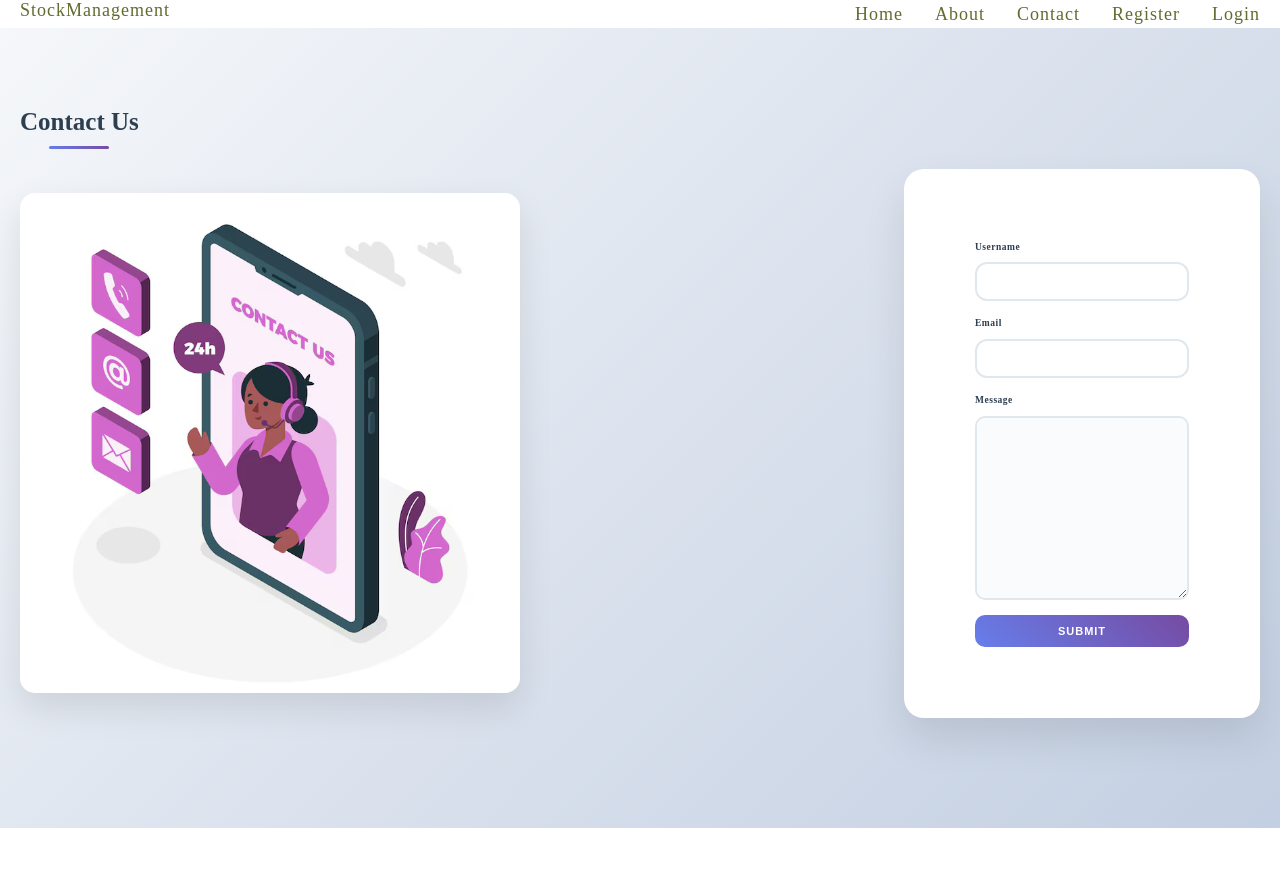
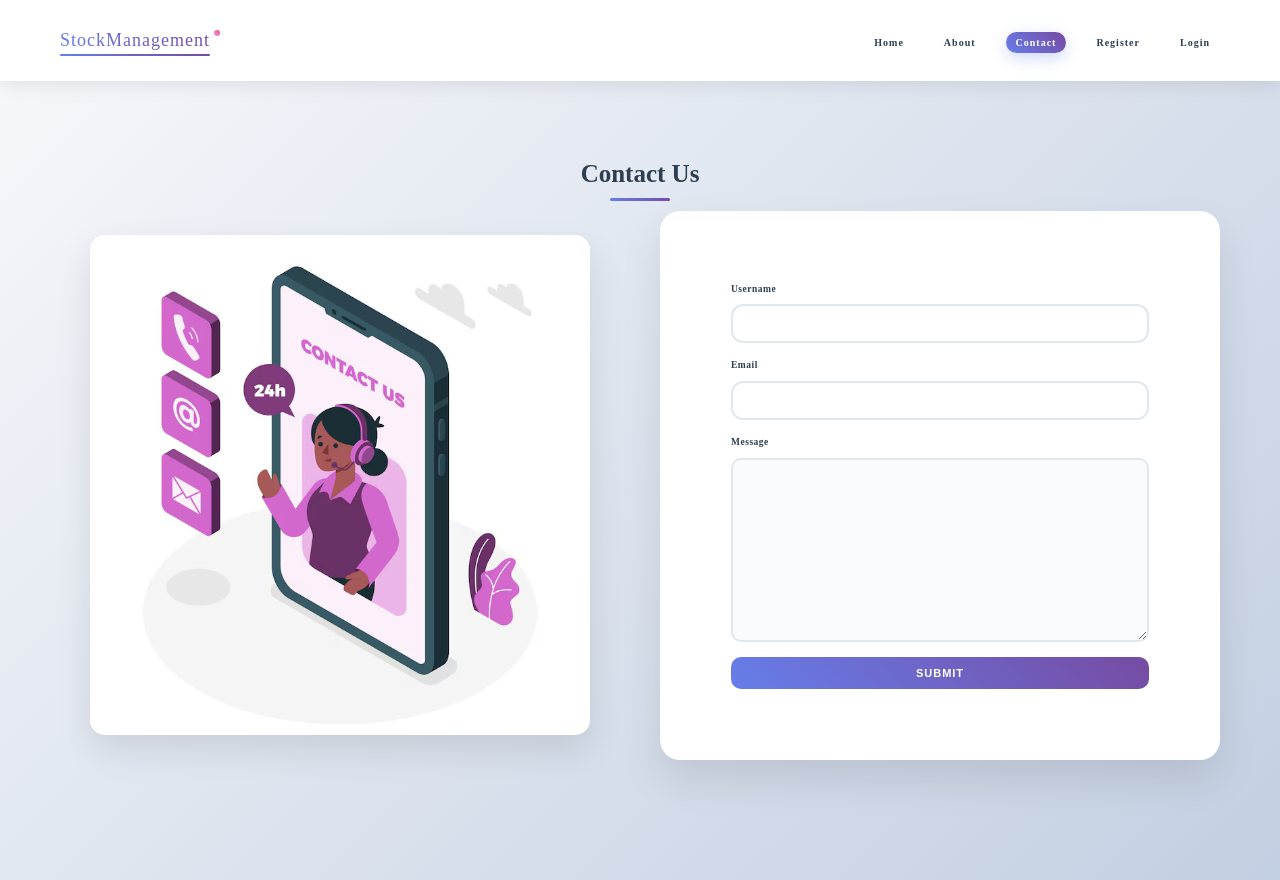
Before and after one commit to Suyogg2003/admin-panel, a React (Vite) app in the folder client/: page /contact in a window 1280 px wide. Before the commit the page ends 828 px from the top, so only its background shows below. Built offline with nearby package versions, Linux system fonts and the light colour scheme.

Commit message:
updated css of navbar

```diff
--- a/client/src/components/Navbar.css
+++ b/client/src/components/Navbar.css
@@ -1,11 +1,274 @@
-.container {
-  max-width: 144rem;
-  padding: 4.2rem, 2.4rem;
+/* Navbar Styles */
+header {
+  background: rgba(255, 255, 255, 0.95);
+  backdrop-filter: blur(20px);
+  border-bottom: 1px solid rgba(255, 255, 255, 0.2);
+  position: fixed;
+  top: 0;
+  left: 0;
+  right: 0;
+  z-index: 1000;
+  transition: all 0.3s ease;
+  box-shadow: 0 2px 20px rgba(0, 0, 0, 0.1);
+  will-change: transform, background-color;
+}
+
+header.scrolled {
+  background: rgba(255, 255, 255, 0.98);
+  box-shadow: 0 2px 25px rgba(0, 0, 0, 0.15);
+}
+
+/* Container */
+header .container {
+  max-width: 1200px;
+  margin: 0 auto;
+  padding: 0 20px;
   display: flex;
   justify-content: space-between;
+  align-items: center;
+  height: 80px;
 }
 
-ul {
+/* Logo Brand */
+.logo-brand {
+  font-size: 1.8rem;
+  font-weight: 800;
+  position: relative;
+}
+
+.logo-brand a {
+  text-decoration: none;
+  background: linear-gradient(45deg, #667eea, #764ba2);
+  -webkit-background-clip: text;
+  -webkit-text-fill-color: transparent;
+  background-clip: text;
+  transition: all 0.3s ease;
+  position: relative;
+}
+
+.logo-brand a:hover {
+  background: linear-gradient(45deg, #f093fb, #f5576c);
+  -webkit-background-clip: text;
+  -webkit-text-fill-color: transparent;
+  background-clip: text;
+}
+
+.logo-brand::after {
+  content: "";
+  position: absolute;
+  bottom: -5px;
+  left: 0;
+  width: 100%;
+  height: 2px;
+  background: linear-gradient(45deg, #667eea, #764ba2);
+  border-radius: 2px;
+}
+
+/* Navigation */
+nav ul {
   display: flex;
-  gap: 3.2rem;
+  list-style: none;
+  margin: 0;
+  padding: 0;
+  gap: 2rem;
+  align-items: center;
 }
+
+nav li {
+  position: relative;
+}
+
+nav a {
+  text-decoration: none;
+  color: #2c3e50;
+  font-weight: 600;
+  font-size: 1rem;
+  padding: 0.5rem 1rem;
+  border-radius: 25px;
+  transition: all 0.3s ease;
+  position: relative;
+  will-change: transform, color;
+}
+
+nav a:hover {
+  color: #667eea;
+  background-color: rgba(102, 126, 234, 0.1);
+}
+
+/* Active Link Styling */
+nav a.active {
+  background: linear-gradient(45deg, #667eea, #764ba2);
+  color: white;
+  box-shadow: 0 5px 15px rgba(102, 126, 234, 0.3);
+}
+
+/* Mobile Menu Toggle */
+.mobile-menu-toggle {
+  display: none;
+  flex-direction: column;
+  cursor: pointer;
+  padding: 0.5rem;
+  border-radius: 5px;
+  transition: all 0.3s ease;
+}
+
+.mobile-menu-toggle:hover {
+  background: rgba(102, 126, 234, 0.1);
+}
+
+.mobile-menu-toggle span {
+  width: 25px;
+  height: 3px;
+  background: #2c3e50;
+  margin: 3px 0;
+  transition: all 0.3s ease;
+  border-radius: 2px;
+}
+
+.mobile-menu-toggle.active span:nth-child(1) {
+  transform: rotate(45deg) translate(5px, 5px);
+}
+
+.mobile-menu-toggle.active span:nth-child(2) {
+  opacity: 0;
+}
+
+.mobile-menu-toggle.active span:nth-child(3) {
+  transform: rotate(-45deg) translate(7px, -6px);
+}
+
+/* Mobile Navigation */
+@media (max-width: 768px) {
+  .mobile-menu-toggle {
+    display: flex;
+  }
+
+  nav {
+    position: absolute;
+    top: 100%;
+    left: 0;
+    right: 0;
+    background: rgba(255, 255, 255, 0.98);
+    backdrop-filter: blur(20px);
+    border-top: 1px solid rgba(0, 0, 0, 0.1);
+    transform: translateY(-100%);
+    opacity: 0;
+    visibility: hidden;
+    transition: all 0.3s ease;
+    box-shadow: 0 5px 20px rgba(0, 0, 0, 0.1);
+  }
+
+  nav.active {
+    transform: translateY(0);
+    opacity: 1;
+    visibility: visible;
+  }
+
+  nav ul {
+    flex-direction: column;
+    padding: 1rem 0;
+    gap: 0;
+  }
+
+  nav li {
+    width: 100%;
+    text-align: center;
+  }
+
+  nav a {
+    display: block;
+    padding: 1rem 2rem;
+    border-radius: 0;
+    width: 100%;
+    margin: 0;
+  }
+
+  nav a.active {
+    border-radius: 0;
+  }
+
+  header .container {
+    height: 70px;
+  }
+
+  .logo-brand {
+    font-size: 1.5rem;
+  }
+}
+
+@media (max-width: 480px) {
+  header .container {
+    padding: 0 15px;
+    height: 60px;
+  }
+
+  .logo-brand {
+    font-size: 1.3rem;
+  }
+
+  nav a {
+    padding: 0.8rem 1.5rem;
+    font-size: 0.95rem;
+  }
+}
+
+/* Scroll Effect */
+@media (min-width: 769px) {
+  header.scrolled {
+    height: 70px;
+  }
+
+  header.scrolled .container {
+    height: 70px;
+  }
+
+  header.scrolled .logo-brand {
+    font-size: 1.6rem;
+  }
+}
+
+/* Focus indicators for accessibility */
+nav a:focus,
+.logo-brand a:focus {
+  outline: 2px solid #667eea;
+  outline-offset: 2px;
+}
+
+.mobile-menu-toggle:focus {
+  outline: 2px solid #667eea;
+  outline-offset: 2px;
+}
+
+/* Additional decorative elements */
+.logo-brand a::after {
+  content: "";
+  position: absolute;
+  top: 0;
+  right: -10px;
+  width: 6px;
+  height: 6px;
+  background: linear-gradient(45deg, #f093fb, #f5576c);
+  border-radius: 50%;
+}
+
+/* Smooth transitions */
+* {
+  transition: color 0.3s ease, background-color 0.3s ease, transform 0.3s ease;
+}
+
+/* Body padding to account for fixed header */
+body {
+  padding-top: 80px;
+}
+
+@media (max-width: 768px) {
+  body {
+    padding-top: 70px;
+  }
+}
+
+@media (max-width: 480px) {
+  body {
+    padding-top: 60px;
+  }
+}
```
